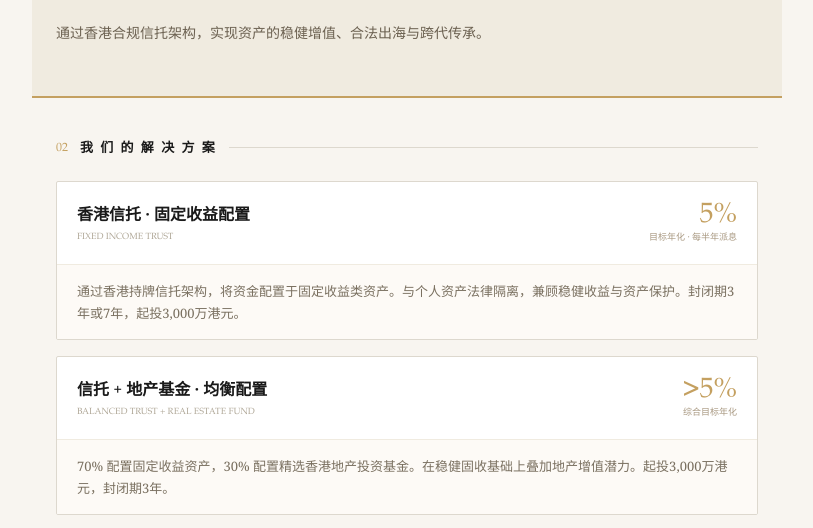
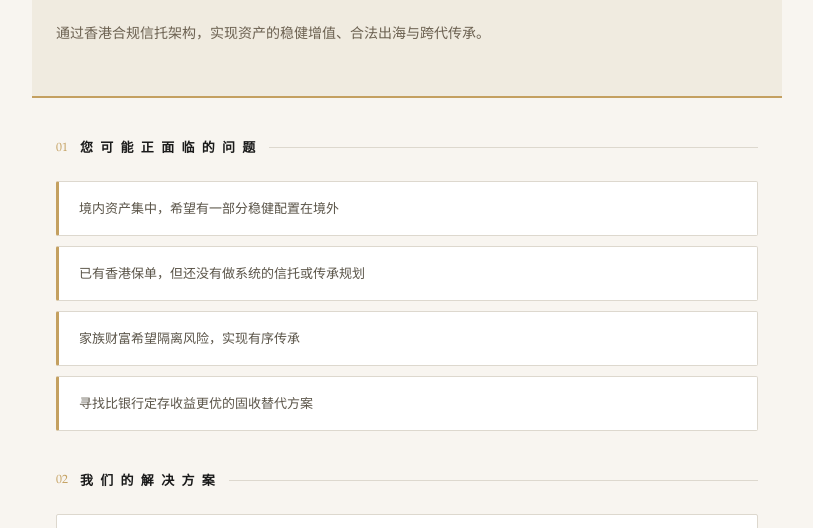
Before and after one commit to yinkyrene-svg/hk-trust-plan, a plain HTML site: page index.html in a window 1280 px wide. Shown: the part 222-750 px from the top of the page, without its empty margins (233-1046 px from the left). Drawn offline with Linux system fonts and the light colour scheme.

Commit message:
Update index.html

```diff
--- a/index.html
+++ b/index.html
@@ -33,6 +33,14 @@ body {
 .section-title { font-size: 13px; letter-spacing: 0.15em; font-weight: bold; }
 .section-line { flex: 1; height: 1px; background: #DDD8CE; }
 
+/* 痛点区域 */
+.pain-grid { display: flex; flex-direction: column; gap: 10px; }
+.pain-item {
+  width: 100%; background: #FFFFFF; border: 1px solid #DDD8CE;
+  border-left: 3px solid #C4A060; border-radius: 2px;
+  padding: 16px 20px; font-size: 13px; color: #5A5448; line-height: 1.6;
+}
+
 /* 产品项 */
 .product-item { background: #FFFFFF; border: 1px solid #DDD8CE; border-radius: 2px; margin-bottom: 16px; overflow: hidden; }
 .prod-top { display: flex; justify-content: space-between; align-items: center; padding: 20px; border-bottom: 1px solid #F0EBE0; }
@@ -43,7 +51,7 @@ body {
 .prate-sub { font-size: 9px; color: #A89880; }
 .pdesc { padding: 15px 20px; font-size: 13px; color: #7A7060; line-height: 1.7; background: #FDFAF6; }
 
-/* 核心价值网格 - 手机端单列 */
+/* 核心价值网格 */
 .value-grid { display: flex; flex-direction: column; gap: 12px; }
 .value-item { background: #FFFFFF; border: 1px solid #DDD8CE; border-top: 3px solid #C4A060; padding: 20px; display: flex; gap: 15px; }
 .value-icon { font-family: 'Garamond',serif; font-size: 24px; color: #C4A060; }
@@ -73,7 +81,22 @@ body {
   <div class="hero-label">Private Wealth Management</div>
   <div class="hero-title">让您的资产，<br><span class="gold">在香港生根</span></div>
   <div class="hero-title-en">HONG KONG WUTONG ACHIEVEMENT HOLDINGS CO LIMITED</div>
+  <div class="hero-divider"></div>
   <div class="hero-sub">通过香港合规信托架构，实现资产的稳健增值、合法出海与跨代传承。</div>
+</div>
+
+<div class="section">
+  <div class="section-header">
+    <span class="section-num">01</span>
+    <span class="section-title">您 可 能 正 面 临 的 问 题</span>
+    <div class="section-line"></div>
+  </div>
+  <div class="pain-grid">
+    <div class="pain-item">境内资产集中，希望有一部分稳健配置在境外</div>
+    <div class="pain-item">已有香港保单，但还没有做系统的信托或传承规划</div>
+    <div class="pain-item">家族财富希望隔离风险，实现有序传承</div>
+    <div class="pain-item">寻找比银行定存收益更优的固收替代方案</div>
+  </div>
 </div>
 
 <div class="section">
@@ -88,7 +111,7 @@ body {
       <div><div class="pname">香港信托 · 固定收益配置</div><div class="pname-en">FIXED INCOME TRUST</div></div>
       <div class="prate"><div class="prate-num">5%</div><div class="prate-sub">目标年化 · 每半年派息</div></div>
     </div>
-    <div class="pdesc">通过香港持牌信托架构，将资金配置于固定收益类资产。与个人资产法律隔离，兼顾稳健收益与资产保护。封闭期3年或7年，起投3,000万港元。</div>
+    <div class="pdesc">通过香港持牌信托架构，将资金配置于固定收益类资产。资产由独立受托人托管，与个人资产法律隔离。封闭期3年或7年，起投3,000万港元。</div>
   </div>
 
   <div class="product-item">
```
